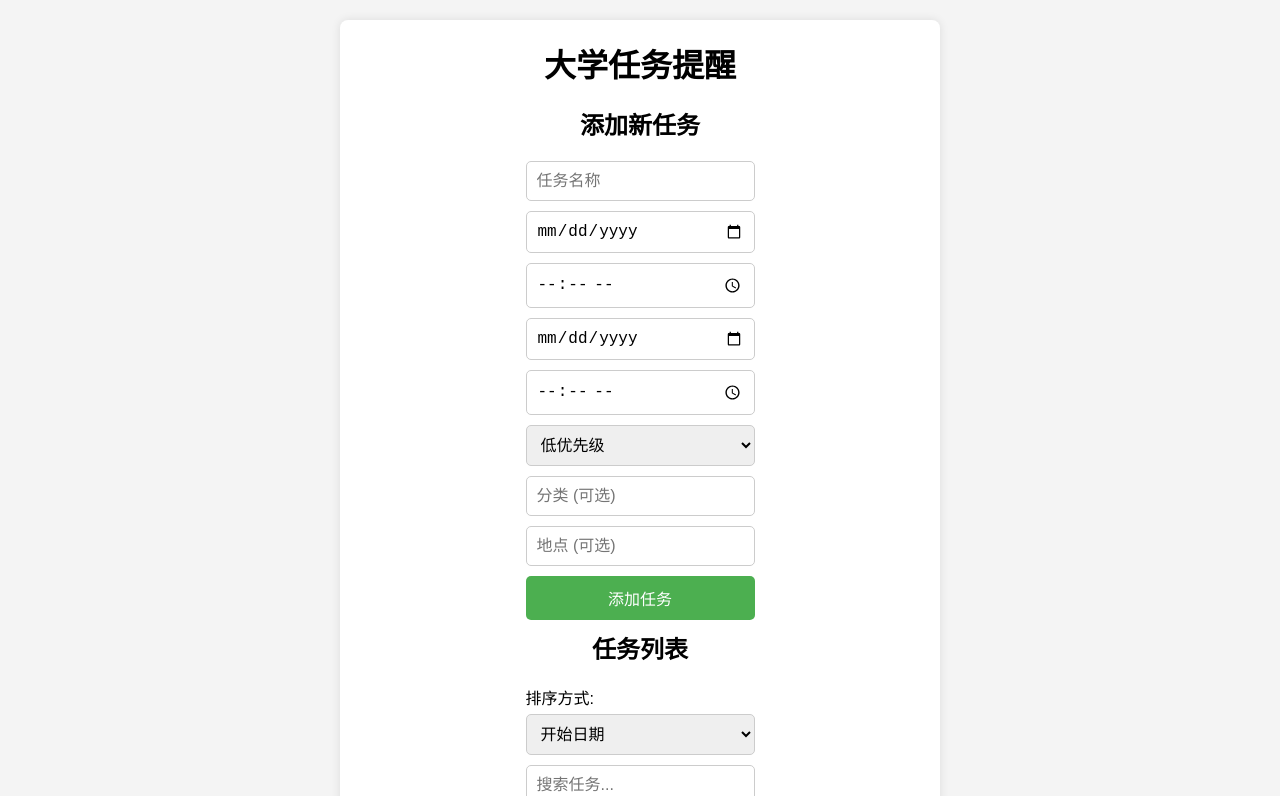
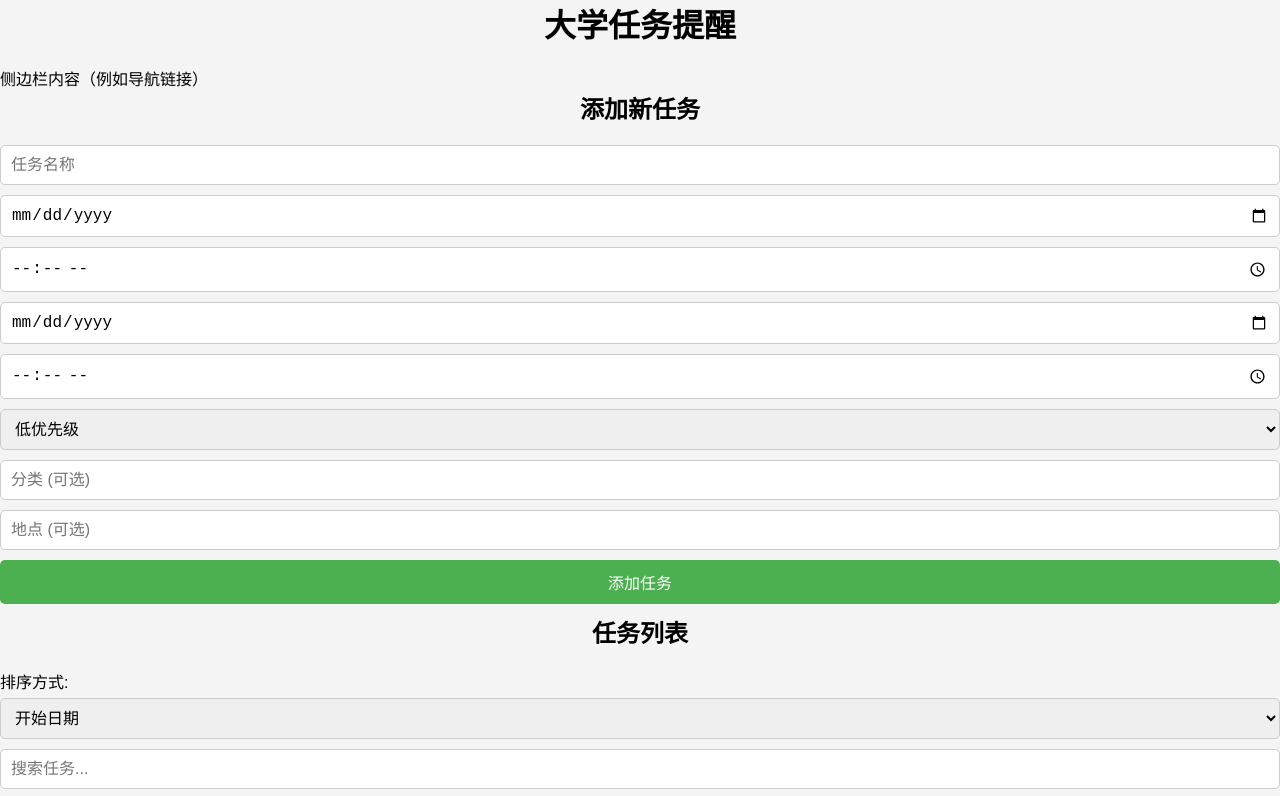
Before and after one commit to yihao0220/xiao-sheng, a plain HTML site: page index.html in a window 1280 px wide. Both pictures are taken after typing "Sample", "Sample123" into the empty fields and a click on the button "登录". Shown: the top 796 px of the page. Drawn offline with Linux system fonts and the light colour scheme.

Commit message:
Update index.html

```diff
--- a/index.html
+++ b/index.html
@@ -7,9 +7,16 @@
     <link rel="stylesheet" href="styles.css">
 </head>
 <body>
-    <div class="container">
+    <div class="main-grid">
+        <header class="header">
             <h1>大学任务提醒</h1>
+        </header>
 
+        <nav class="sidebar">
+            <p>侧边栏内容（例如导航链接）</p>
+        </nav>
+
+        <div class="content">
             <!-- 登录功能 -->
             <div id="authForm">
                 <form id="loginForm">
@@ -26,7 +33,7 @@
             <!-- 任务管理器功能 -->
             <div id="taskManager" style="display: none;">
                 <h2>添加新任务</h2>
-            <div id="addTaskForm">
+                <div id="addTaskForm" class="task-form">
                     <input type="text" id="taskName" placeholder="任务名称">
                     <input type="date" id="startDate">
                     <input type="time" id="startTime">
@@ -43,7 +50,7 @@
                 </div>
 
                 <h2>任务列表</h2>
-            <div>
+                <div class="task-controls">
                     <label for="sortBy">排序方式:</label>
                     <select id="sortBy">
                         <option value="startDate">开始日期</option>
@@ -58,7 +65,7 @@
 
                 <!-- 课程管理功能 -->
                 <h2>添加课程信息</h2>
-            <form id="classForm">
+                <form id="classForm" class="task-form">
                     <input type="text" id="className" placeholder="课程名称">
                     <select id="classDay">
                         <option value="周一">周一</option>
@@ -76,6 +83,11 @@
             </div>
         </div>
 
+        <footer class="footer">
+            <p>页脚内容（例如版权声明）</p>
+        </footer>
+    </div>
+
     <div id="notificationContainer"></div>
 
     <script src="script.js"></script>
```
Lines whose indentation alone changed are shown as unchanged.
